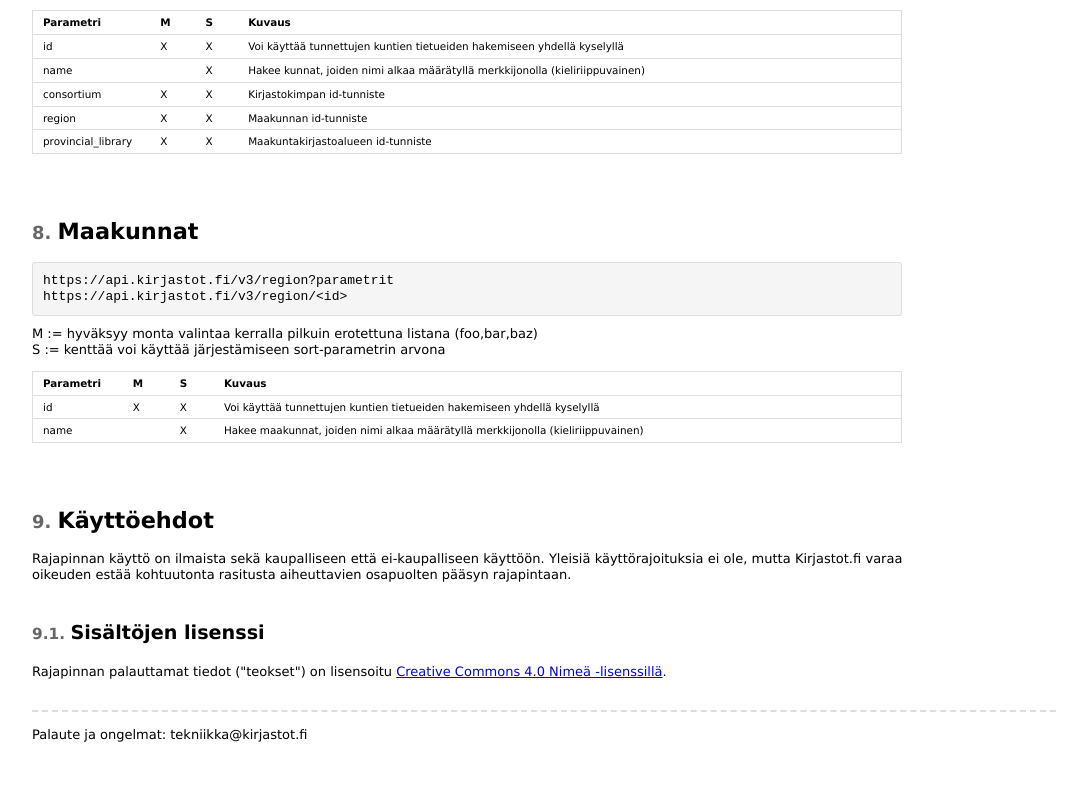
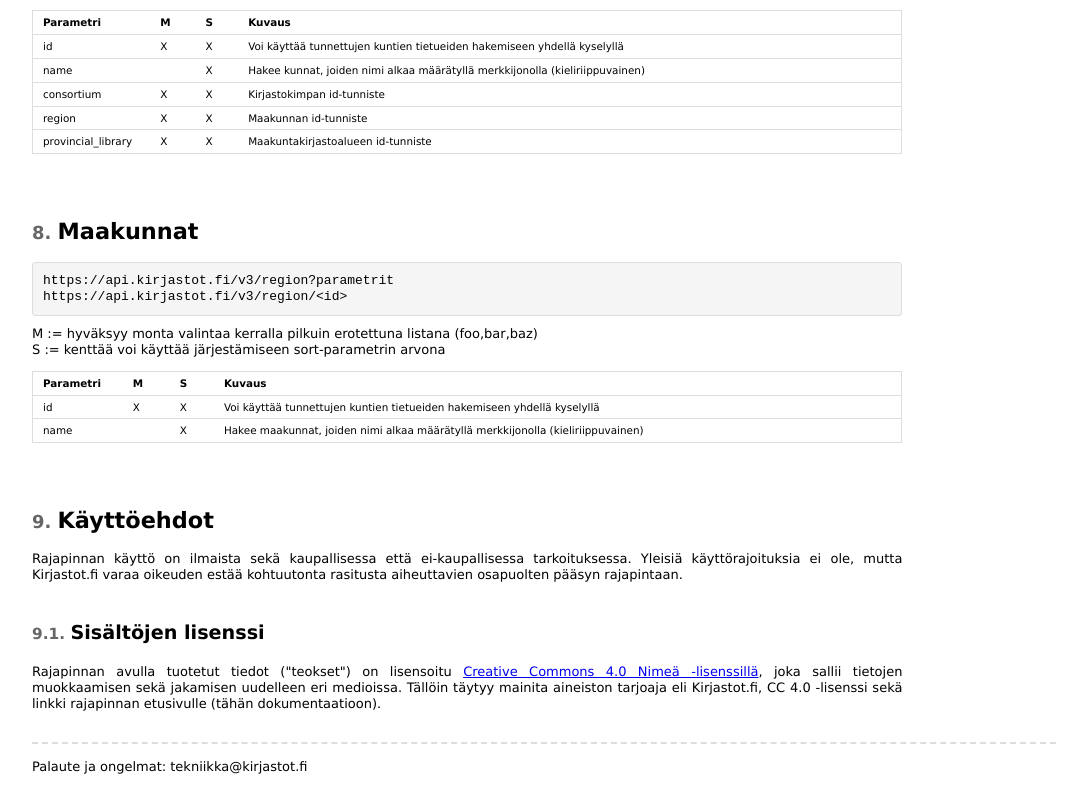
Before and after one commit to libraries-fi/kirkanta-api, a website: page public/documentation.html in a window 1280 px wide. Shown: the part 8539-9329 px from the top of the page, without its empty margins (96-1183 px from the left). Before the commit the page ends 9297 px from the top, so only its background shows below. Drawn offline with Linux system fonts and the light colour scheme.

Commit message:
Update licensing doc

```diff
--- a/public/documentation.html
+++ b/public/documentation.html
@@ -988,9 +988,9 @@ S := kenttää voi käyttää järjestämiseen sort-parametrin arvona</p>
 </tbody>
 </table>
 <h1 id="k-ytt-ehdot">Käyttöehdot</h1>
-<p>Rajapinnan käyttö on ilmaista sekä kaupalliseen että ei-kaupalliseen käyttöön. Yleisiä käyttörajoituksia ei ole, mutta Kirjastot.fi varaa oikeuden estää kohtuutonta rasitusta aiheuttavien osapuolten pääsyn rajapintaan.</p>
+<p>Rajapinnan käyttö on ilmaista sekä kaupallisessa että ei-kaupallisessa tarkoituksessa. Yleisiä käyttörajoituksia ei ole, mutta Kirjastot.fi varaa oikeuden estää kohtuutonta rasitusta aiheuttavien osapuolten pääsyn rajapintaan.</p>
 <h2 id="sis-lt-jen-lisenssi">Sisältöjen lisenssi</h2>
-<p>Rajapinnan palauttamat tiedot (&quot;teokset&quot;) on lisensoitu <a href="https://creativecommons.org/licenses/by/4.0/deed.fi">Creative Commons 4.0 Nimeä -lisenssillä</a>.</p>
+<p>Rajapinnan avulla tuotetut tiedot (&quot;teokset&quot;) on lisensoitu <a href="https://creativecommons.org/licenses/by/4.0/deed.fi">Creative Commons 4.0 Nimeä -lisenssillä</a>, joka sallii tietojen muokkaamisen sekä jakamisen uudelleen eri medioissa. Tällöin täytyy mainita aineiston tarjoaja eli Kirjastot.fi, CC 4.0 -lisenssi sekä linkki rajapinnan etusivulle (tähän dokumentaatioon).</p>
   </main>
   <footer>Palaute ja ongelmat: tekniikka@kirjastot.fi</footer>
   <script src="build/navigen.js"></script>
```
Also changed, not shown: doc/body.html (+1 -1 lines), doc/documentation.md (+1 -1 lines).
